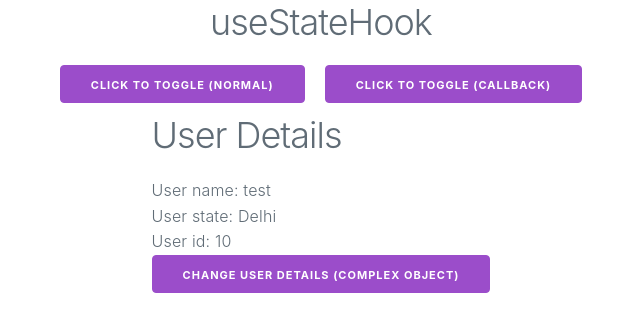
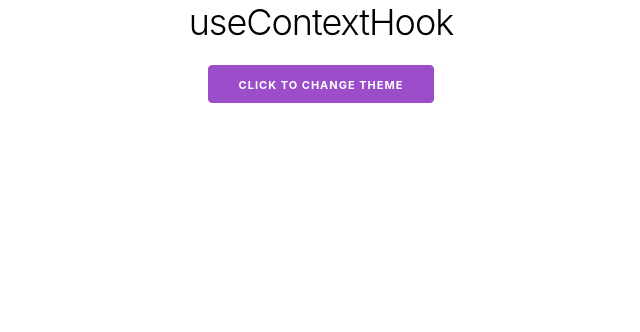
Before and after one commit to Amnok/React-tests, a React (Create React App) app: page / in a window 1280 px wide. Shown: the top 332 px of the page, without its empty margins (319-959 px from the left). Built offline with nearby package versions, Linux system fonts and the light colour scheme.

Commit message:
useeffect added

```diff
--- a/src/App.js
+++ b/src/App.js
@@ -1,4 +1,6 @@
 import './App.css';
+import React, {useState} from 'react';
+import UserContext from './context/userContext';
 import Wrapper from './context/wrapper';
 import Normal from './custom-hooks/normal';
 import WrappingComponent from './error-boundary/wrapping-component';
@@ -8,6 +10,8 @@ import FormWithYup from './formik/form-with-yup';
 import Component1 from './hocs-test/component1';
 import Component2 from './hocs-test/component2';
 import withLoader from './hocs-test/withLoader';
+import UseContextHook from './hooks/useContextHook';
+import UseEffectHook from './hooks/useEffectHook';
 import UseReducerTest from './hooks/useReducerTest';
 import UseStateHook from './hooks/useStateHook';
 import Multi from './state-tests/multi';
@@ -15,9 +19,12 @@ import ClassTick from './tick-tick/classTick';
 import FuntionalTick from './tick-tick/funtionalTick';
 
 function App() {
+  const [theme, setTheme] = useState(0)
   return (
     <div className='container'>
-      <UseStateHook/>
+      <UserContext.Provider value={{theme, setTheme}}>
+      <UseContextHook/>
+      </UserContext.Provider>
     </div>
   );
 }
--- a/src/context/userContext.js
+++ b/src/context/userContext.js
@@ -1,5 +1,5 @@
 import React from 'react';
 
-const userContext = React.createContext();
+const userContext = React.createContext({});
 
 export default userContext;
--- /dev/null
+++ b/src/hooks/useContextHook.jsx
@@ -0,0 +1,31 @@
+import React, { useContext } from 'react';
+import userContext from '../context/userContext';
+
+function UseContextHook() {
+  const context = useContext(userContext);
+  const { theme, setTheme } = context;
+  console.log(context);
+  const useTheme = (param) => {
+    if (param) {
+      return { backgroundColor: 'black', color: 'white' };
+    }
+    return { backgroundColor: 'white', color: 'black' };
+  };
+  return (
+    <div
+      style={{
+        display: 'flex',
+        flexDirection: 'column',
+        height: '100vh !important',
+        ...useTheme(theme),
+      }}
+    >
+      <h2 style={{ textAlign: 'center' }}>useContextHook</h2>
+      <div style={{ margin: '0 auto' }}>
+        <button onClick={() => setTheme(!theme)}>Click to change theme</button>
+      </div>
+    </div>
+  );
+}
+
+export default UseContextHook;
--- /dev/null
+++ b/src/hooks/useEffectHook.jsx
@@ -0,0 +1,39 @@
+import React, { useState, useEffect } from 'react';
+
+function UseEffectHook() {
+  const [isVisible, setisVisible] = useState(false);
+  const [data, setData] = useState({ name: 'test', state: 'Delhi', id: '10' });
+  useEffect(() => {
+    console.log('this gets called only once');
+  }, []);
+
+  useEffect(() => {
+    console.log('this is called on dependency change');
+  }, [isVisible]);
+
+  useEffect(() => {
+    console.log('this is called on dependency change with cleanup');
+    return () => {
+      console.log('cleanup here');
+    };
+  }, [isVisible]);
+  return (
+    <div style={{ display: 'flex', flexDirection: 'column' }}>
+      <h2 style={{ textAlign: 'center' }}>useStateHook</h2>
+      <div style={{ margin: '0 auto' }}>
+        {isVisible && <div>I am visible Now !!!</div>}
+        <button
+          onClick={() => setisVisible((prevState) => !prevState)}
+          style={{ marginRight: '20px' }}
+        >
+          Click to toggle (normal)
+        </button>
+        <button onClick={() => setisVisible(!isVisible)}>
+          Click to toggle (callback)
+        </button>
+      </div>
+    </div>
+  );
+}
+
+export default UseEffectHook;
```
